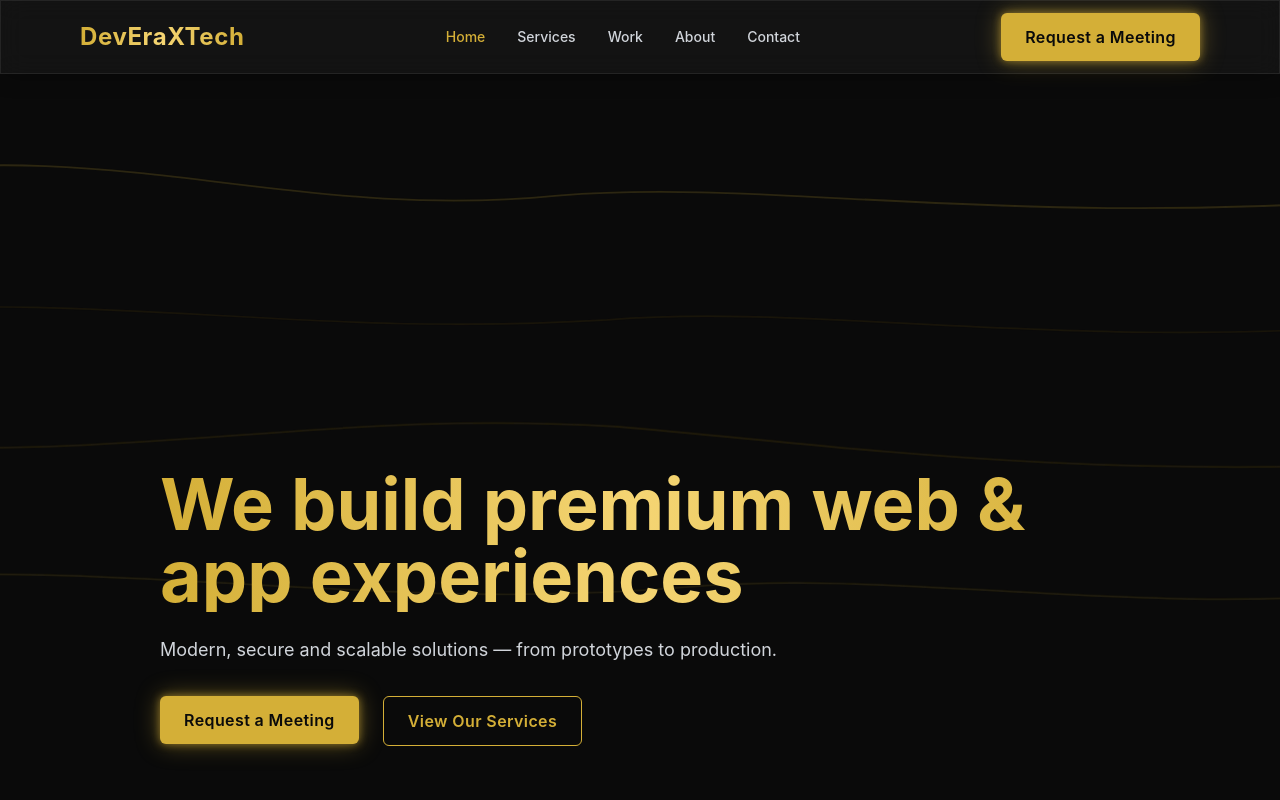
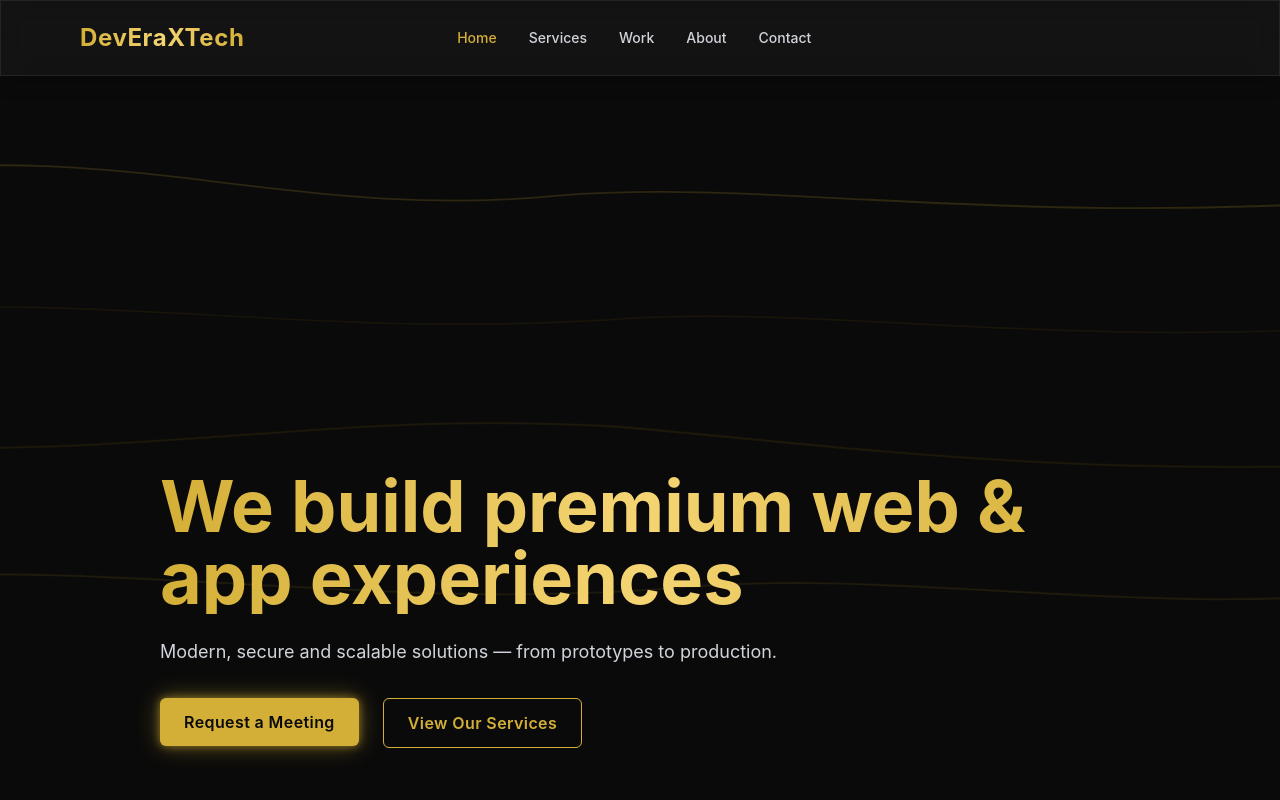
Before and after one commit to Karimjr21/DevEraXTech, a React (Vite) app in the folder frontend/: page / in a window 1280 px wide. Shown: the top 800 px of the page. Built offline with nearby package versions, Linux system fonts and the light colour scheme.

Commit message:
34 commit

```diff
--- a/frontend/components/ui/Navbar.jsx
+++ b/frontend/components/ui/Navbar.jsx
@@ -13,6 +13,8 @@ const navItems = [
 export default function Navbar() {
   const location = useLocation();
   const isContact = location.pathname === '/contact';
+  const isHome = location.pathname === '/';
+  const hideCTA = isContact || isHome;
   return (
     <header className="sticky top-0 z-50 glass">
       <nav className="max-w-6xl mx-auto px-4 py-3 flex items-center justify-between">
@@ -41,7 +43,7 @@ export default function Navbar() {
         </ul>
         {/* Mobile controls */}
         <div className="md:hidden flex items-center gap-3">
-          {!isContact ? (
+          {!hideCTA ? (
             <AnimatedButton size="sm" to="/contact">Request a Meeting</AnimatedButton>
           ) : (
             <div className="w-[140px] h-10" aria-hidden />
@@ -50,7 +52,7 @@ export default function Navbar() {
         </div>
         {/* Desktop CTA */}
         <div className="hidden md:block">
-          {!isContact ? (
+          {!hideCTA ? (
             <AnimatedButton className="ml-4" to="/contact">Request a Meeting</AnimatedButton>
           ) : (
             <div className="ml-4 w-[160px] h-11 inline-block" aria-hidden />
```
